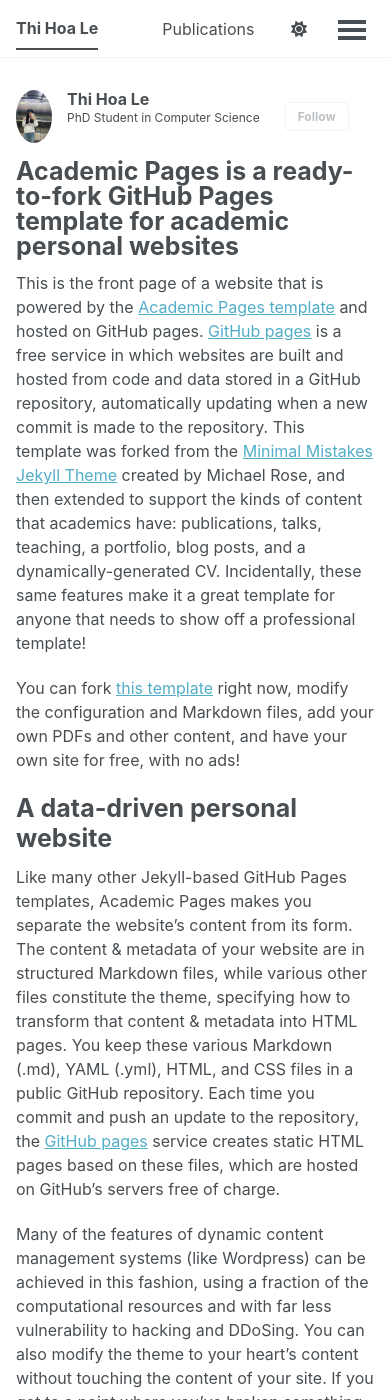
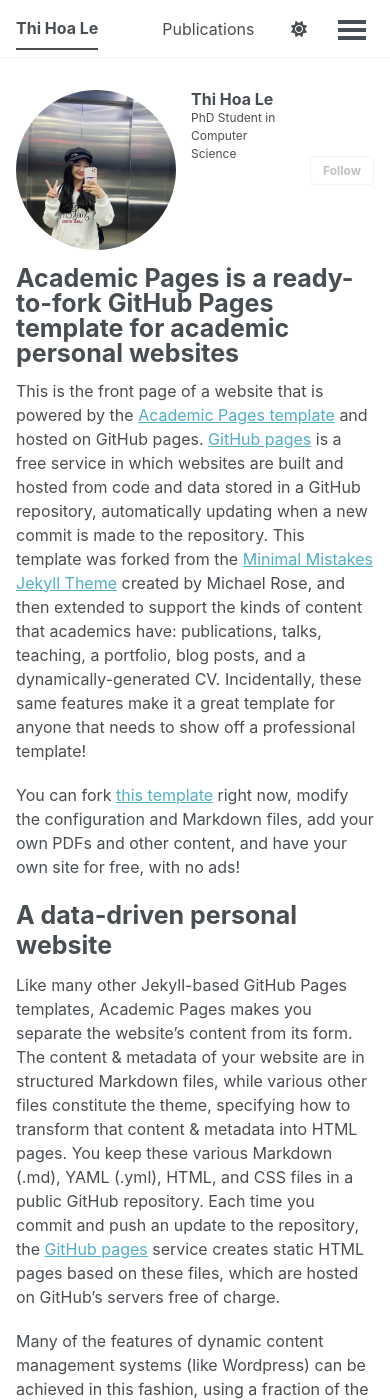
Before and after one commit to thihoale/thihoale.github.io, a Jekyll site: the page built from _pages/about.md, in a window 390 px wide and 1400 px high. Built offline with Jekyll 4.4.1, drawn with Linux system fonts in a browser that asks for light colours; a style sheet for code colours, icons or effects is not loaded.

Commit message:
Adjust author avatar styles for improved layout
Updated author avatar dimensions and styles for better responsiveness.

```diff
--- a/_sass/layout/_sidebar.scss
+++ b/_sass/layout/_sidebar.scss
@@ -140,29 +140,35 @@
    Author profile and links
    ========================================================================== */
 
+
 .author__avatar {
   display: table-cell;
   vertical-align: top;
   width: 36px;
-  // set width only, for non-square avatars
-  // height: 36px;
 
   @include breakpoint($large) {
     display: block;
-    width: auto;
-    height: auto;
+    width: 160px;
+    height: 160px;
   }
 
   img {
-    max-width: 175px;
+    display: block;
+    width: 160px;
+    height: 160px;
+    max-width: none;
+    object-fit: cover;
+    object-position: center 35%;
     border-radius: 50%;
 
     @include breakpoint($large) {
-      padding: 5px;
+      padding: 4px;
       border: 1px solid var(--global-border-color);
+      box-sizing: border-box;
     }
   }
 }
+
 
 .author__content {
   display: table-cell;
```
